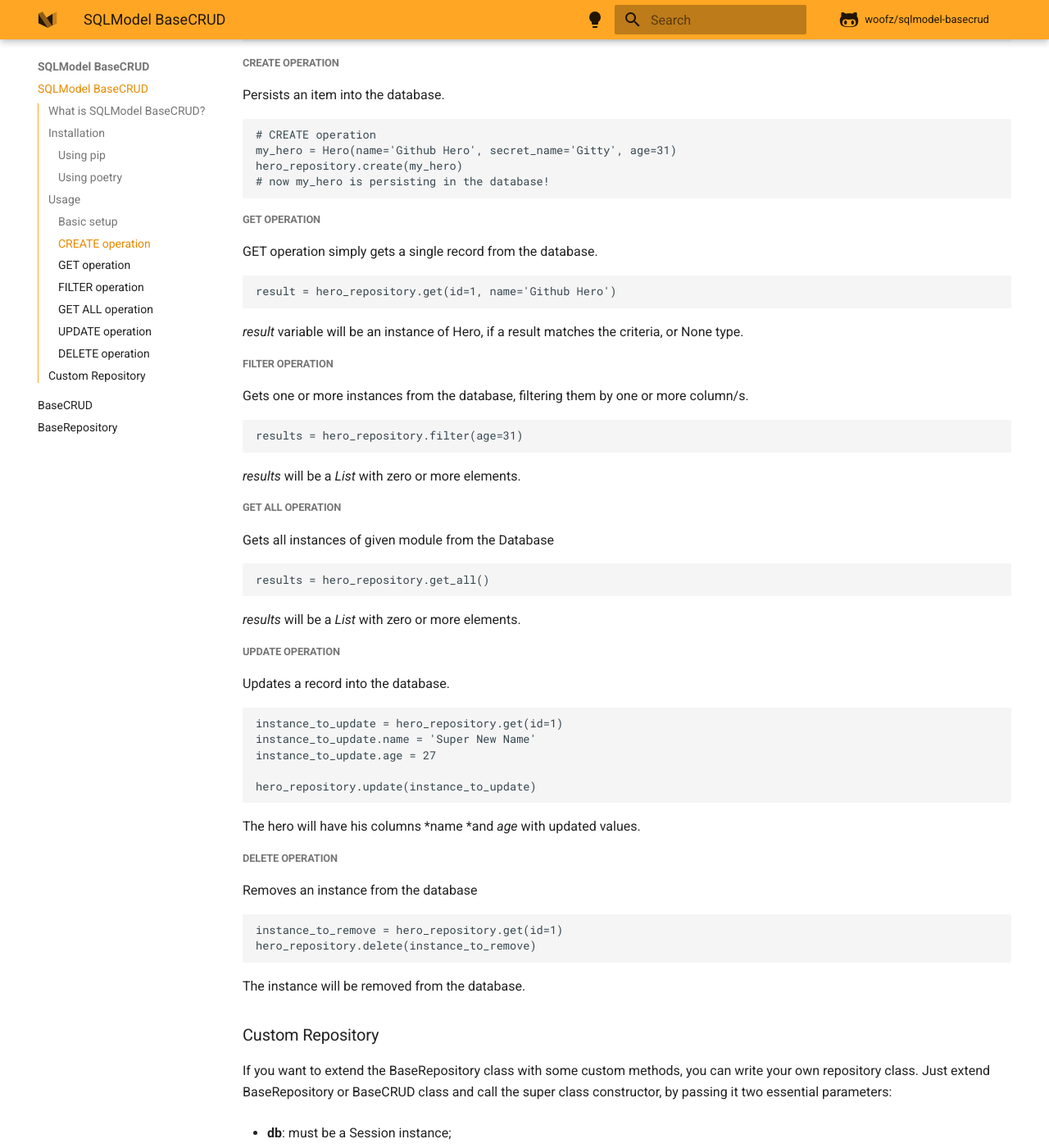
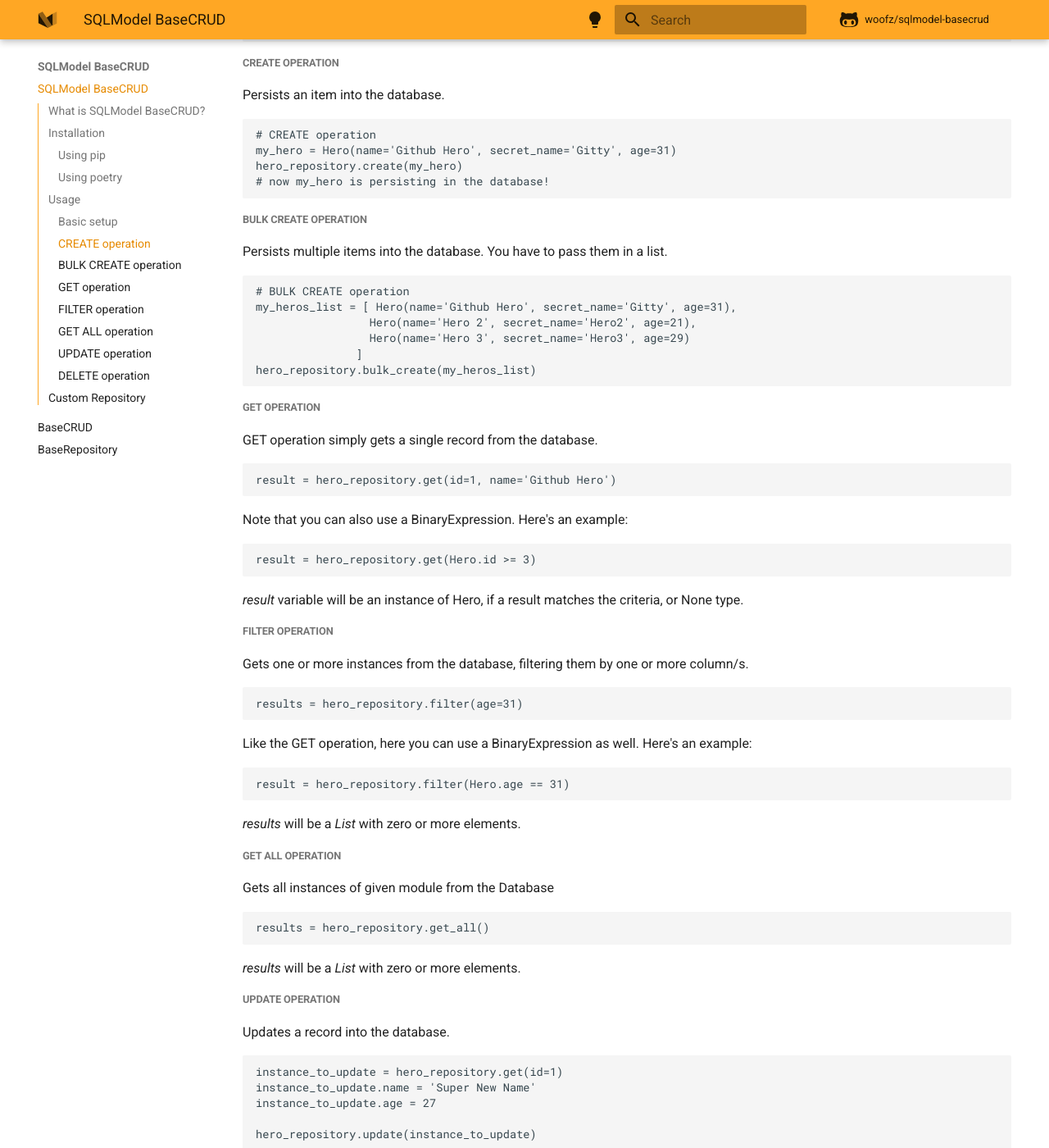
Before and after one commit to woofz/sqlmodel-basecrud, an MkDocs documentation site: the page built from docs/index.md, in a window 1280 px wide and 1400 px high, scrolled down 1253 px. Shown: the whole window at 82% size. Built offline with MkDocs 1.6.1 and Material for MkDocs 9.7.7, drawn with Linux system fonts in a browser that asks for light colours; comment, search, counter and statistics services are not loaded; the version menu is left out.

Commit message:
0.1.9 bump + docks
Revisited type hints; added bulk_insert method; changelog created;

````diff
--- a/docs/index.md
+++ b/docs/index.md
@@ -52,16 +52,34 @@ my_hero = Hero(name='Github Hero', secret_name='Gitty', age=31)
 hero_repository.create(my_hero)
 # now my_hero is persisting in the database!
 ```
+##### BULK CREATE operation
+Persists multiple items into the database. You have to pass them in a list.
+```python
+# BULK CREATE operation
+my_heros_list = [ Hero(name='Github Hero', secret_name='Gitty', age=31),
+                 Hero(name='Hero 2', secret_name='Hero2', age=21),
+                 Hero(name='Hero 3', secret_name='Hero3', age=29)
+               ]
+hero_repository.bulk_create(my_heros_list)
+```
 ##### GET operation
 GET operation simply gets a single record from the database.
 ```python
 result = hero_repository.get(id=1, name='Github Hero')
+```
+Note that you can also use a BinaryExpression. Here's an example:
+```python
+result = hero_repository.get(Hero.id >= 3)
 ```
 *result* variable will be an instance of Hero, if a result matches the criteria, or None type.
 ##### FILTER operation
 Gets one or more instances from the database, filtering them by one or more column/s.
 ```python
 results = hero_repository.filter(age=31)
+```
+Like the GET operation, here you can use a BinaryExpression as well. Here's an example:
+```python
+result = hero_repository.filter(Hero.age == 31)
 ```
 *results*  will be a *List* with zero or more elements.
 ##### GET ALL operation
--- a/mkdocs.yml
+++ b/mkdocs.yml
@@ -4,6 +4,7 @@ repo_name: woofz/sqlmodel-basecrud
 edit_uri: ""
 theme:
   name: material
+  custom_dir: overrides
   features:
     - navigation.instant
     - toc.integrate
--- /dev/null
+++ b/overrides/main.html
@@ -0,0 +1,8 @@
+{% extends "base.html" %}
+
+{% block outdated %}
+  You're not viewing the latest version.
+  <a href="{{ '../' ~ base_url }}">
+    <strong>Click here to go to latest.</strong>
+  </a>
+{% endblock %}
--- a/pyproject.toml
+++ b/pyproject.toml
@@ -1,6 +1,6 @@
 [tool.poetry]
 name = "sqlmodel-basecrud"
-version = "0.1.8"
+version = "0.1.9"
 description = "Simple package that provides base CRUD operations for your models."
 documentation = "https://woofz.github.io/sqlmodel-basecrud/latest"
 authors = ["Danilo Aliberti <danilo@woofz.dev>"]
````
Also changed, not shown: CHANGELOG.md (added, +9 -0 lines), README.md (+21 -10 lines), 3 other files.
